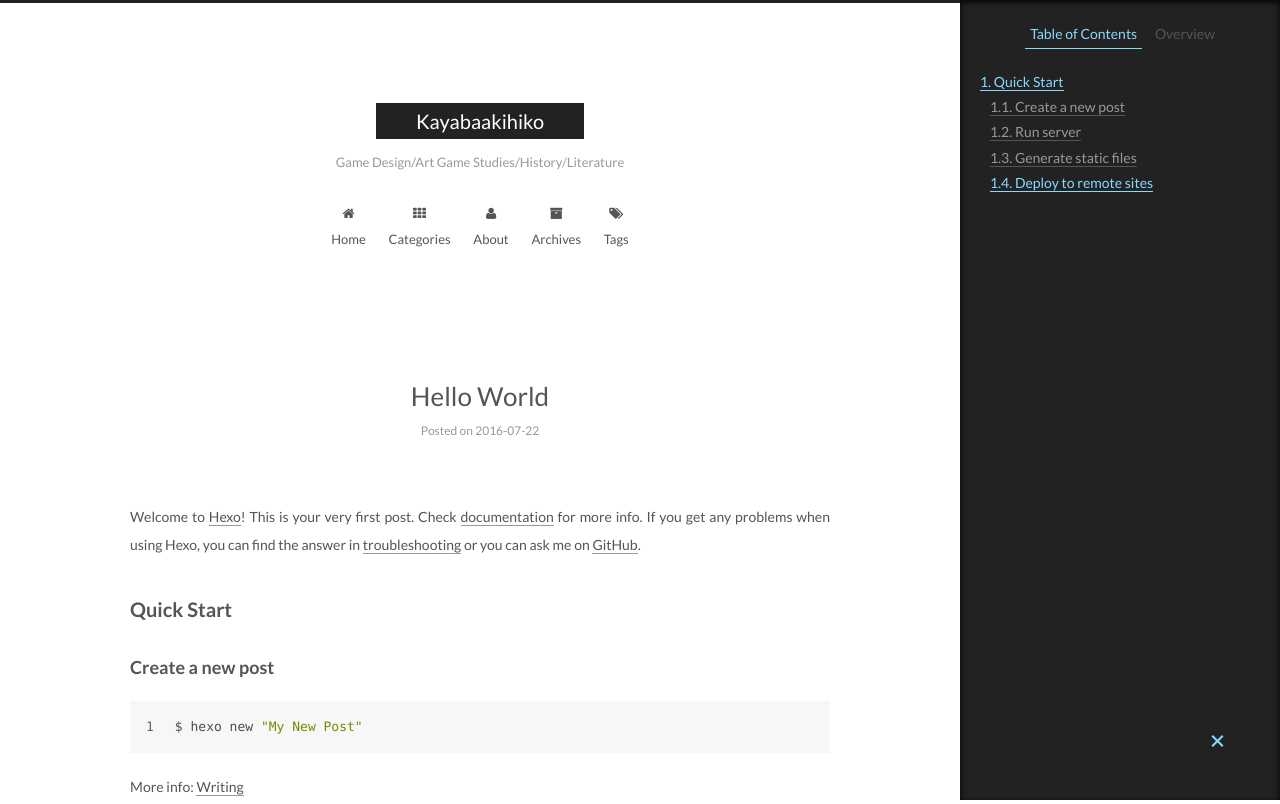
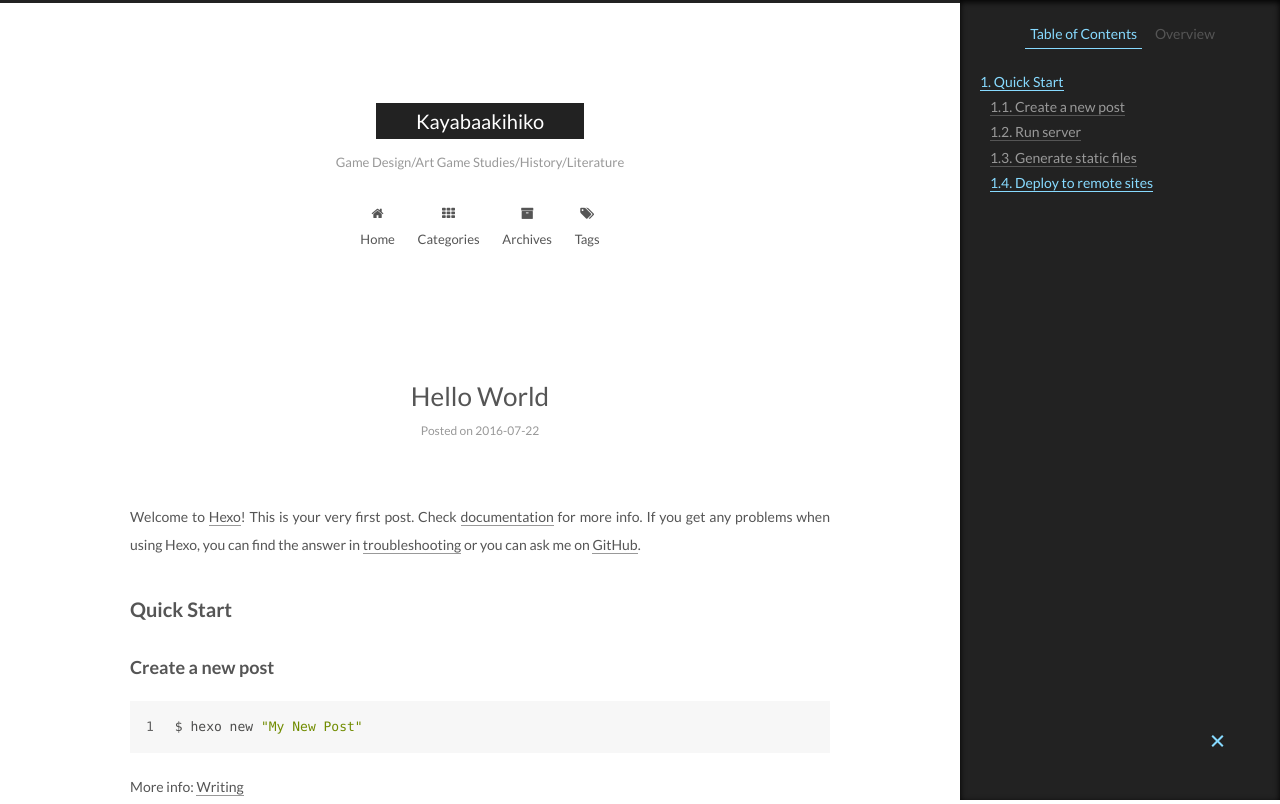
Before and after one commit to yzitao/yzitao.github.io, a plain HTML site: page 2016/07/22/hello-world/index.html in a window 1280 px wide. Shown: the top 804 px of the page. Drawn offline with Linux system fonts and the light colour scheme.

Commit message:
Site updated: 2016-07-24 18:03:19

```diff
--- a/2016/07/22/hello-world/index.html
+++ b/2016/07/22/hello-world/index.html
@@ -188,16 +188,6 @@ Quick">
               <i class="menu-item-icon fa fa-fw fa-th"></i> <br />
 
             Categories
-          </a>
-        </li>
-
-
-        <li class="menu-item menu-item-about">
-          <a href="/about" rel="section">
-
-              <i class="menu-item-icon fa fa-fw fa-user"></i> <br />
-
-            About
           </a>
         </li>
 
```
Also changed, not shown: 2016/07/23/Game-Art-Media/index.html (+0 -10 lines), About/index.html (+0 -10 lines), archives/2016/07/index.html (+0 -10 lines), archives/2016/index.html (+0 -10 lines), archives/index.html (+0 -10 lines), categories/Game-Studies/index.html (+0 -10 lines), categories/index.html (+0 -10 lines), index.html (+0 -10 lines), tags/Game-Studies/index.html (+0 -10 lines), tags/another-tag/index.html (+0 -10 lines), tags/index.html (+0 -10 lines).
